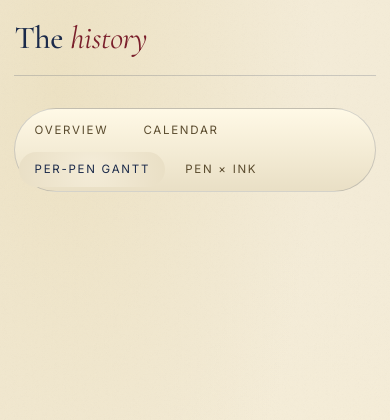
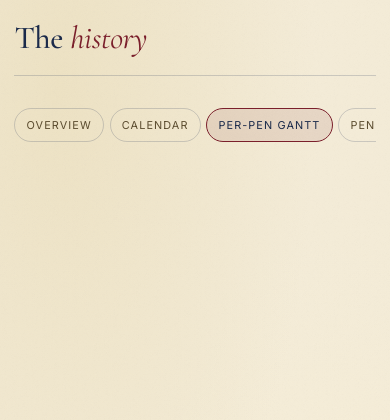
Before and after one commit to 098799/pypen, a Django app: page /history/gantt/ in a window 390 px wide. Shown: the top 420 px of the page. Run offline with Django 3.2, Linux system fonts and the light colour scheme; the visitor is signed in with stand-in values (Sample User, id 1); data that the repository does not hold is empty; some libraries are stand-ins or nearby versions.

Commit message:
Make the history views fit the phone they are read on
The last plate in the app was the history sub-nav: four tabs inside a rounded
panel, wrapping to two rows and standing 180px tall before the page began, with
the active tab on the pressed-plastic gradient — whose shadow token this branch
deleted two commits ago, so it had already been rendering half-dressed. It is a
scrolling chip row like every other filter bar now. 180px -> 36px, and the year
overview goes from three screens to one.

The Gantt's axis printed eleven four-digit years across about 260px of track:
~24px apiece for a ~34px label, so they overlapped into "2016201720182019" as a
single unreadable word. Two digits under 500px — ’16, ’17 — which fit with room
to spare. Verified: eleven ticks, zero overlaps, 17px each.

The Pen × Ink matrix had almost none of its screen. A 180px column of pen names
and a 210px stack of rotated ink names left roughly 150px of a 390px phone for
the grid that is the entire point of the page. Both come down to what still
reads: eight ink columns visible becomes eleven, eight pen rows becomes all
sixteen, and the page loses 150px of height doing it.

Also the matrix's ink swatches, which still carried the inset highlight-and-
shade that made a flat dot look like a ball — the same 3D bead already removed
from the ink list, the ink detail page and the colour filter chips.

28 pages at 390px and 1280px: all 200, no unsized icons, no horizontal
overflow, no failed requests, no JS errors.

Co-Authored-By: Claude Opus 5 <noreply@anthropic.com>

```diff
--- a/dpypen/dpypen/items/templates/items/history.html
+++ b/dpypen/dpypen/items/templates/items/history.html
@@ -52,9 +52,9 @@
   .year-row {
     grid-template-columns: 44px 1fr;
     grid-template-areas: "label bar" "meta meta";
-    gap: 0.15rem 0.6rem;
+    gap: 0.1rem 0.6rem;
     font-size: 0.78rem;
-    padding: 0.45rem 0;
+    padding: 0.3rem 0;
   }
   .year-row .year-label { grid-area: label; font-size: 1rem; }
   .year-row .year-bar-track { grid-area: bar; }
@@ -289,7 +289,7 @@
   width: 14px; height: 14px;
   border-radius: 50%;
   background: var(--cc);
-  box-shadow: inset -1px -1px 2px rgba(0,0,0,0.35), inset 1px 1px 2px rgba(255,255,255,0.2);
+  border: 1px solid color-mix(in srgb, #000 18%, transparent);
 }
 .pi-row { display: contents; }
 .pi-pen-label {
@@ -318,6 +318,19 @@
 .pi-cell[data-days]:not([data-days="0"]) { cursor: help; }
 .pi-cell:hover { transform: scale(1.35); z-index: 2; }
 .pi-cell.is-blank { background: color-mix(in srgb, var(--paper-dark) 40%, transparent); border-color: color-mix(in srgb, var(--ink-line) 50%, transparent); }
+/* The grid is the point of this page and on a phone it had almost none of the
+   room: a 180px name column and a 210px stack of rotated ink names left about
+   150px of a 390px screen for the cells themselves. The labels come down to
+   what still reads and the matrix gets the rest. */
+@media (max-width: 560px) {
+  .pi-matrix {
+    grid-template-columns: 104px repeat({{ matrix_cols|length }}, 22px);
+    grid-template-rows: 132px;
+  }
+  .pi-header .pi-ink-header { height: 126px; }
+  .pi-header .pi-ink-header a { max-height: 104px; font-size: 0.6rem; }
+  .pi-pen-label { font-size: 0.8rem; padding-right: 0.35rem; }
+}
 
 .gantt-controls {
   display: flex;
@@ -528,7 +541,14 @@
   .gantt-row, .gantt-axis { grid-template-columns: 90px 1fr; }
   .gantt-axis { margin-left: 90px; }
   .gantt-label { font-size: 0.72rem; }
-  .gantt-tick { font-size: 0.58rem; }
+  /* Eleven four-digit years across ~260px of track is ~24px each and they
+     ran into one another — "2016201720182019" as one word. Two digits fit. */
+  .gantt-tick { font-size: 0; }
+  .gantt-tick::before {
+    content: attr(data-short);
+    font-size: 0.62rem;
+    letter-spacing: 0.04em;
+  }
 }
 {% endblock %}
 
@@ -546,40 +566,35 @@
 <style>
 .history-sub-nav {
   display: flex;
-  flex-wrap: wrap;
-  gap: 0.3rem;
-  margin: 0 0 2rem;
-  padding: 0.25rem;
-  background: linear-gradient(180deg, var(--plate-top), var(--paper-dark));
+  gap: 0.35rem;
+  overflow-x: auto;
+  scrollbar-width: none;
+  margin: 0 0 1.2rem;
+  padding-bottom: 0.15rem;
+}
+.history-sub-nav::-webkit-scrollbar { display: none; }
+@media (min-width: 900px) { .history-sub-nav { flex-wrap: wrap; overflow-x: visible; } }
+.history-sub-nav a {
+  flex: 0 0 auto;
+  font-family: "Inter", sans-serif;
+  font-size: 0.68rem;
+  letter-spacing: 0.1em;
+  text-transform: uppercase;
+  color: var(--muted);
+  padding: 0.3rem 0.7rem;
+  min-height: 34px;
+  display: inline-flex;
+  align-items: center;
   border: 1px solid var(--ink-line);
   border-radius: 999px;
-  width: fit-content;
-  max-width: 100%;
-}
-.history-sub-nav a {
-  font-family: "Inter", sans-serif;
-  font-size: 0.72rem;
-  letter-spacing: 0.15em;
-  text-transform: uppercase;
-  color: var(--muted);
-  padding: 0.5rem 0.95rem;
-  border-radius: 999px;
   text-decoration: none;
-  border: none;
   white-space: nowrap;
 }
-/* The same translucent wash that was removed from .app-nav — this was its
-   last remaining use, and it reads stronger against the dark theme. */
-.history-sub-nav a:hover {
-  color: var(--ink);
-  border: none;
-  background: linear-gradient(var(--accent), var(--accent)) no-repeat
-              50% calc(100% - 0.36rem) / calc(100% - 1.5rem) 1.5px;
-}
+.history-sub-nav a:hover { color: var(--ink); border-color: var(--accent); background: none; }
 .history-sub-nav a.active {
   color: var(--ink);
-  background: radial-gradient(circle at 50% 45%, var(--paper), var(--paper-dark));
-  box-shadow: var(--plate-active);
+  border-color: var(--accent);
+  background: color-mix(in srgb, var(--accent) 10%, transparent);
 }
 </style>
 
@@ -765,7 +780,7 @@
     <div class="gantt" id="ganttInner" data-zoom="1" style="--years: {{ year_ticks|length }};">
       <div class="gantt-axis">
         {% for t in year_ticks %}
-        <span class="gantt-tick" style="left: {{ t.left }}%">{{ t.year }}</span>
+        <span class="gantt-tick" style="left: {{ t.left }}%" data-short="&rsquo;{{ t.year|stringformat:'s'|slice:'2:' }}">{{ t.year }}</span>
         {% endfor %}
       </div>
       {% for row in pen_rows %}
```
